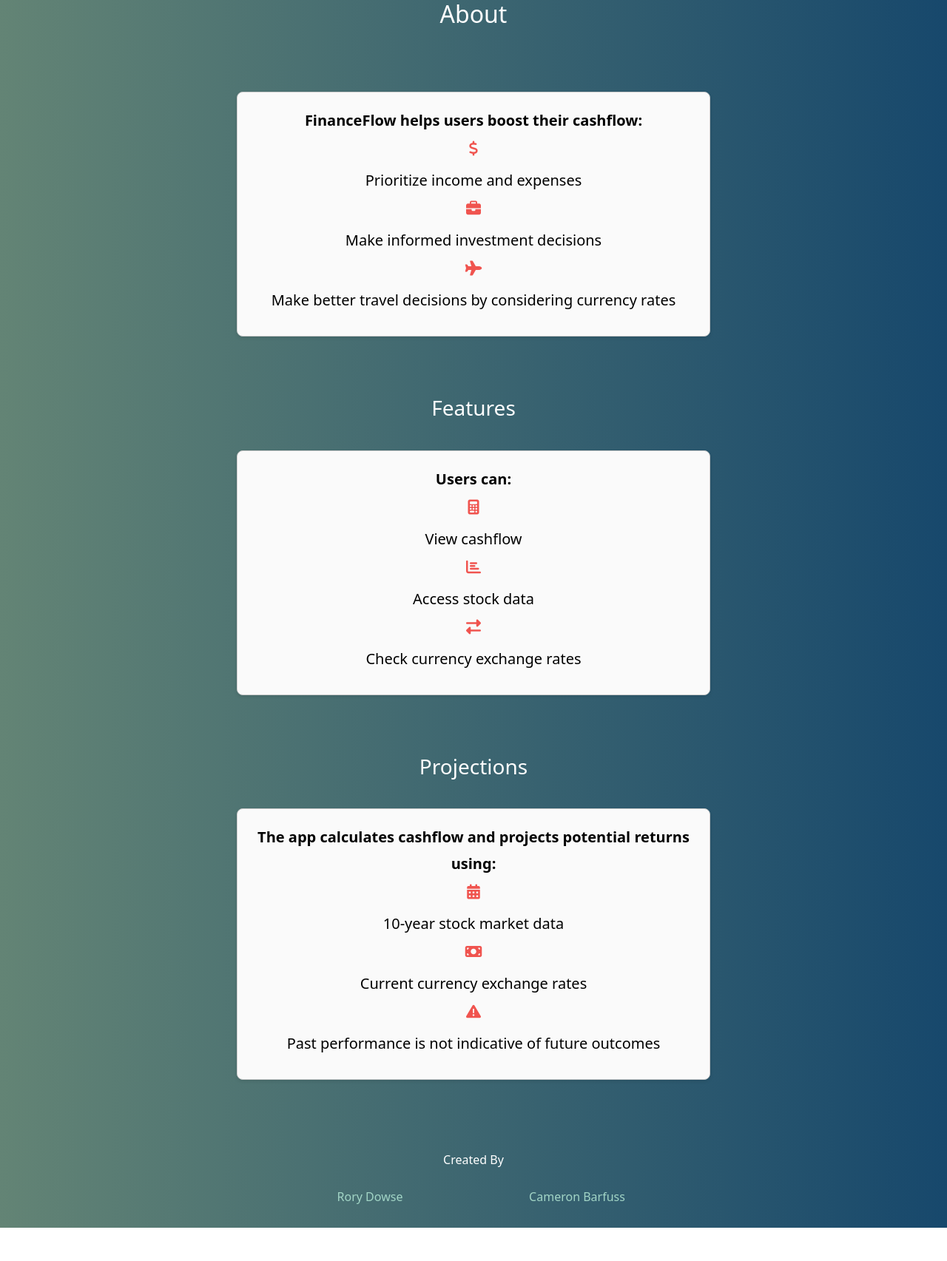
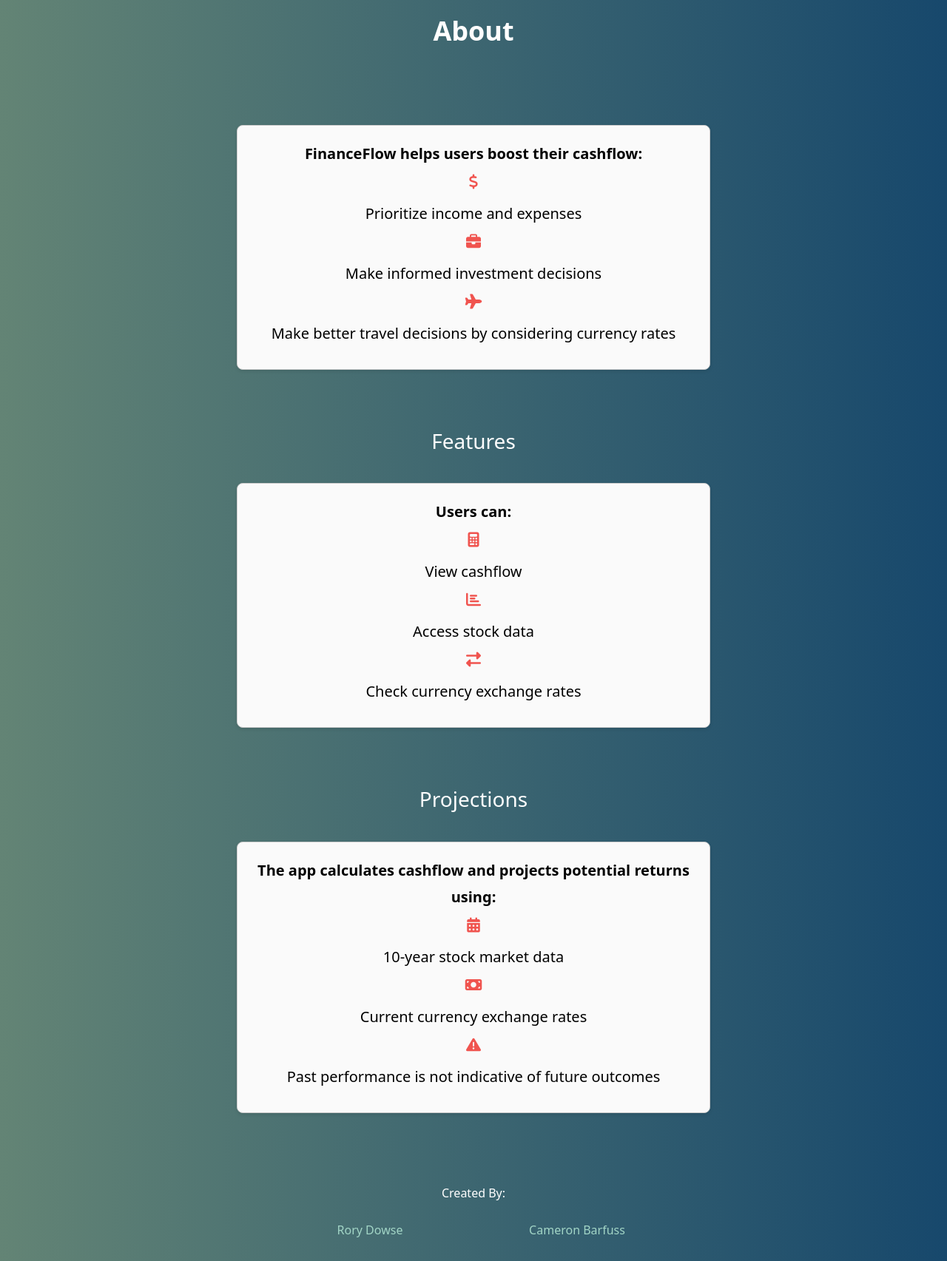
Before and after one commit to RoryDowse/finance-flow, a React (Vite) app in the folder client/: page /about in a window 1280 px wide. Shown: the whole page at 74% size. Before the commit the page ends 1660 px from the top, so only its background shows below. Built offline with nearby package versions, Linux system fonts and the light colour scheme; no server answers.

Commit message:
update style

```diff
--- a/client/src/components/Footer.tsx
+++ b/client/src/components/Footer.tsx
@@ -4,7 +4,7 @@
 const Footer = () => {
     return (
           <div className="footer webpage-background">
-            <p>Created By</p>
+            <p>Created By:</p>
             <div className="footer-content">
                 <div className="footer-link-container">
                     <a className="footer-link" href="https://github.com/RoryDowse" target="_blank" rel="noopener noreferrer">Rory Dowse</a>
--- a/client/src/index.css
+++ b/client/src/index.css
@@ -49,6 +49,14 @@
   }
 }
 
+h2 {
+  margin: 0px;
+  padding: 20px 0px;
+  font-size: 36px;
+  font-weight: bold;
+  text-align: center;
+}
+
 /* Global Submit Button Styling */
 .submit-button {
   width: 100%;
@@ -69,23 +77,21 @@
 /* Global Responsive Styling */
 
 @media only screen and (max-width: 600px) {
-
   .webpage-background h1 {
-      font-size: 48px;
-      padding: 10px;
+    font-size: 52px;
+    padding: 40px 0;
   }
 }
 
 @media only screen and (min-width: 601px) and (max-width: 768px) {
-
   .webpage-background h1 {
-      font-size: 64px;
+    font-size: 72px;
+    padding: 40px;
   }
 }
 
 @media only screen and (min-width: 769px) {
-
   .webpage-background h1 {
-      font-size: 80px;
+    font-size: 80px;
   }
 }
--- a/client/src/pages/Cashflow.css
+++ b/client/src/pages/Cashflow.css
@@ -27,7 +27,6 @@
   flex-direction: column;
   align-items: center;
   justify-content: center;
-  margin: 20px;
   padding: 20px;
   border: 1px solid #4d4d4d;
   border-radius: 5px;
@@ -35,7 +34,7 @@
   color: white;
   box-shadow: 7px 5px 5px black;
   width: 30%;
-  margin: 0 auto 40px auto;
+  margin: 0 auto 10px auto;
 }
 
 .cashflow-container:hover {
--- a/client/src/pages/LandingPage.tsx
+++ b/client/src/pages/LandingPage.tsx
@@ -18,7 +18,7 @@
                 <section className="lp-left-container">
                     <h2 className="catch-phrase">"Invest it, or travel with it"</h2>
                     <ul>
-                        <li>Input income and expenses for a detailed cashflow analysis.</li>
+                        <li>View income and expenses for a detailed cashflow analysis.</li>
                         <li>Explore the stock market to visualize data and make informed investment decisions.</li>
                         <li>Navigate an intuitive layout for easy financial management.</li>
                     </ul>
--- a/client/src/pages/Login.tsx
+++ b/client/src/pages/Login.tsx
@@ -5,7 +5,6 @@
 
 // Import css file for styling
 import './Form.css';
-
 
 const Login: React.FC = () => {
 
@@ -59,7 +58,7 @@
                 onChange={handleChange}
                 />
               </div>
-              <button className="login-button" type='submit'>Submit Form</button>
+              <button className="login-button" type='submit'>Submit</button>
             </form>
         </div>
     </div>
```
Also changed, not shown: client/src/components/Navbar.css (line endings or trailing spaces).
